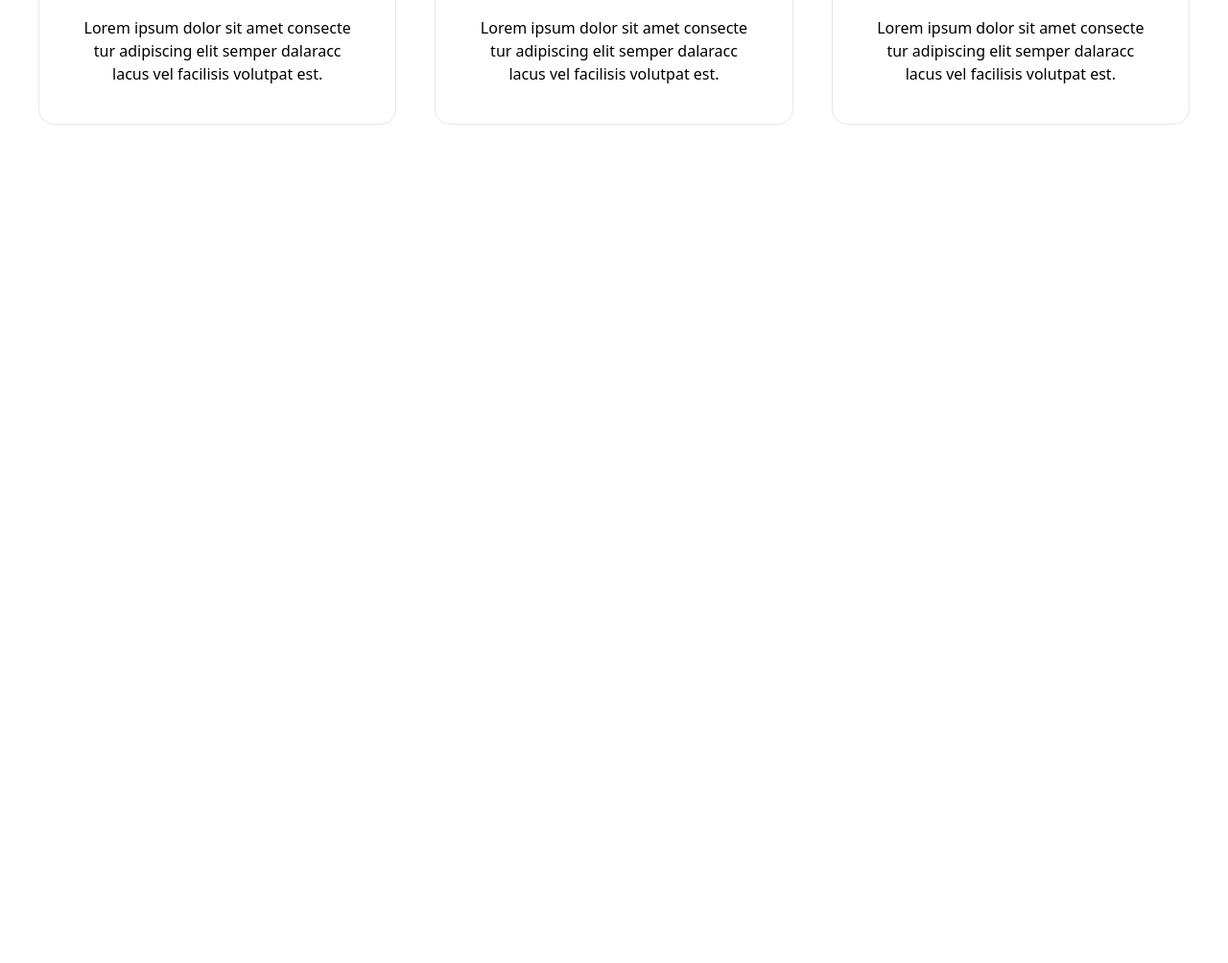
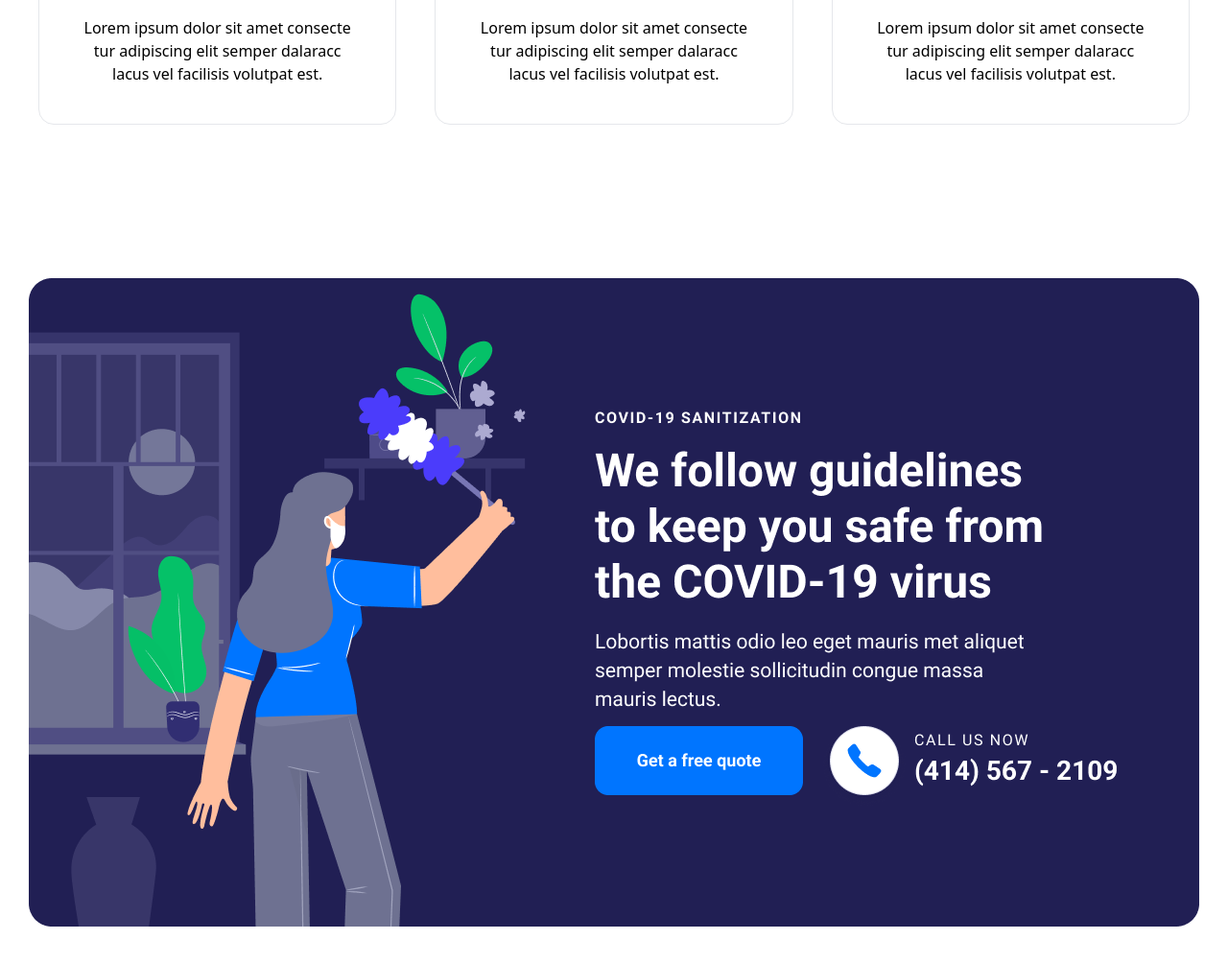
Before and after one commit to habibullohtuganov-ctrl/home_work9, a website: page index.html in a window 1280 px wide. Shown: the part 2245-3249 px from the top of the page at 96% size. Before the commit the page ends 2535 px from the top, so only its background shows below. Drawn offline with Linux system fonts and the light colour scheme.

Commit message:
fifth commit

```diff
--- a/index.html
+++ b/index.html
@@ -90,6 +90,7 @@
             </div>
         </div>
     </div>
+    <img src="./Frame (34).png" alt="s" class="m-auto my-20">
 </body>
 
 </html>
```
Also changed, not shown: Frame (34).png (added), src/output.css.
